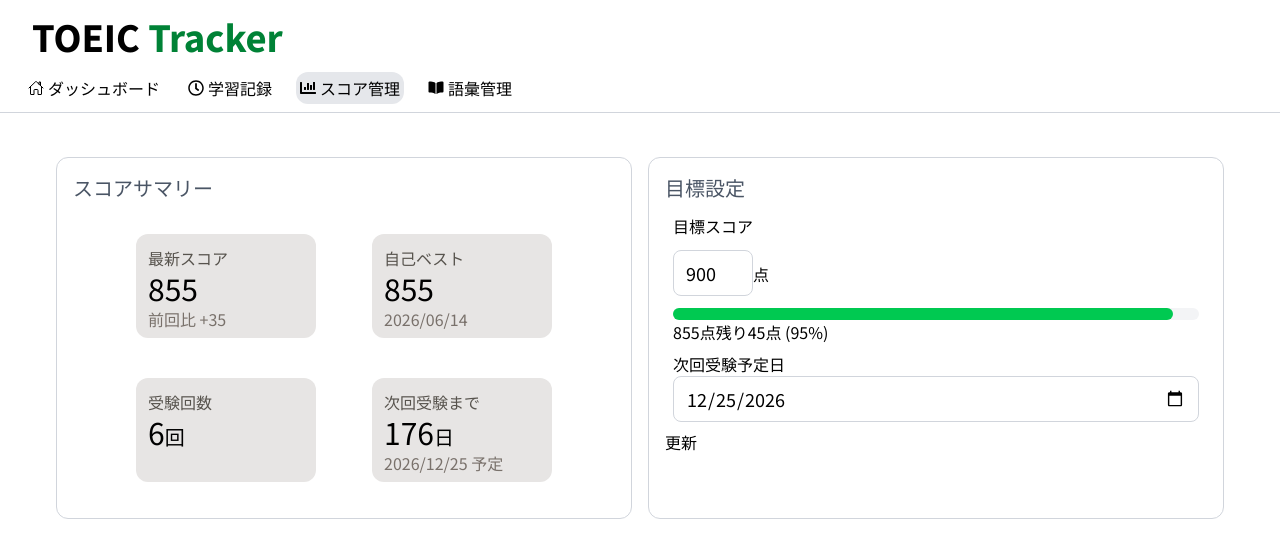
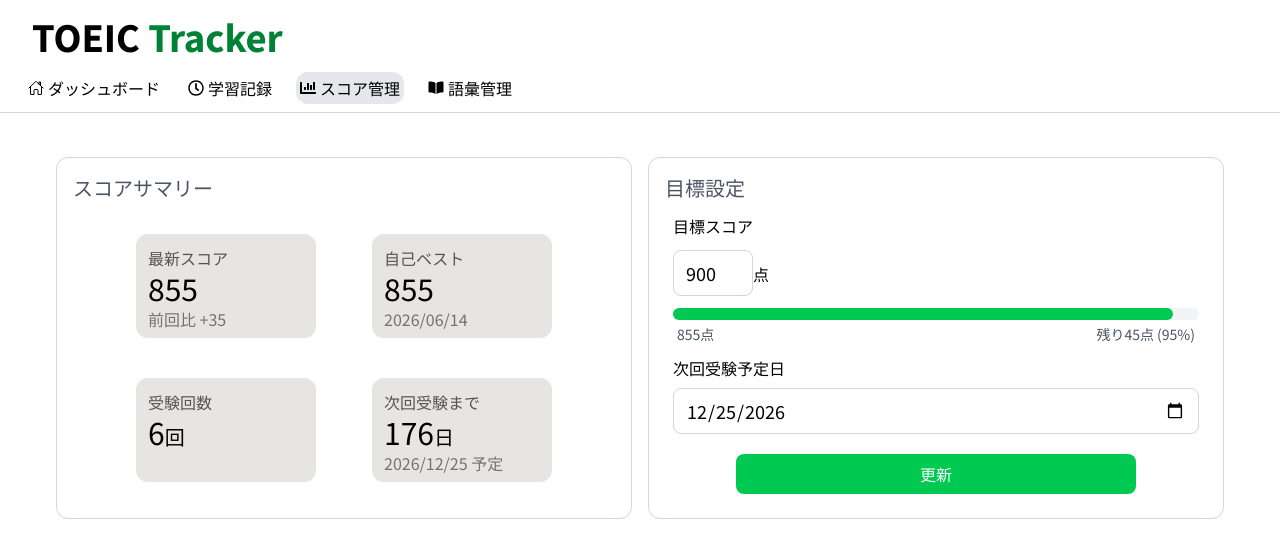
Before and after one commit to k-tomida/toeic-tracker, a React (Vite) app in the folder frontend/: page /scores in a window 1280 px wide. Shown: the top 558 px of the page. Built offline with nearby package versions, Linux system fonts and the light colour scheme.

Commit message:
feat: 目標設定のUI実装

```diff
--- a/frontend/src/components/score/GoalSetting.tsx
+++ b/frontend/src/components/score/GoalSetting.tsx
@@ -7,6 +7,7 @@
     const [date, setDate] = useState(dummyUser.nextExamDate);
     const [score, setScore] = useState(dummyUser.targetScore);
     const [bestScore] = calcBestScore();
+    const isAchieved = bestScore >= score;
     return (
         <div className="bg-white rounded-xl p-4 border border-gray-300 flex-1 min-w-[400px]">
             <h2 className="mb-3 text-xl font-medium text-gray-600">目標設定</h2>
@@ -16,27 +17,33 @@
                     <input
                         type="number"
                         value={score}
-                        onChange={(e) => setScore(parseInt(e.target.value))}
+                        onChange={(e) => setScore(e.target.value === "" ? 0 : parseInt(e.target.value, 10))}
                         className="border border-gray-300 rounded-lg px-3 py-2 text-lg w-20"
                     />
                     点
                 </p>
                 <ProgressBar current={bestScore} target={score} barHeight="h-3" />
-                <div>
+                <div className="flex justify-between p-1 text-sm text-gray-600">
                     <span>{bestScore}点</span>
-                    <span>残り{score - bestScore}点 ({Math.round((bestScore / score) * 100)}%)</span>
+                    {isAchieved ? (
+                        <span className="text-green-600 font-medium">目標達成 🎉</span>
+                    ) : (
+                        <span>残り{score - bestScore}点 ({Math.round((bestScore / score) * 100)}%)</span>
+                    )}
                 </div>
             </div>
             <div className="m-2">
-                <p>次回受験予定日</p>
+                <p className="pb-2">次回受験予定日</p>
                 <input
                     type="date"
-                    value={date ?? new Date().toISOString().slice(0, 10)}
+                    value={date ?? "new Date().toISOString().slice(0, 10)"}
                     onChange={(e) => setDate(e.target.value)}
                     className="border border-gray-300 rounded-lg px-3 py-2 text-lg w-full"
                 />
             </div>
-            <button>更新</button>
+            <div className="flex justify-center pt-3">
+                <button className="bg-green-500 rounded-lg p-2 text-white w-[400px] hover:bg-green-600 active:bg-green-700">更新</button>
+            </div>
         </div>
     )
 }
```
